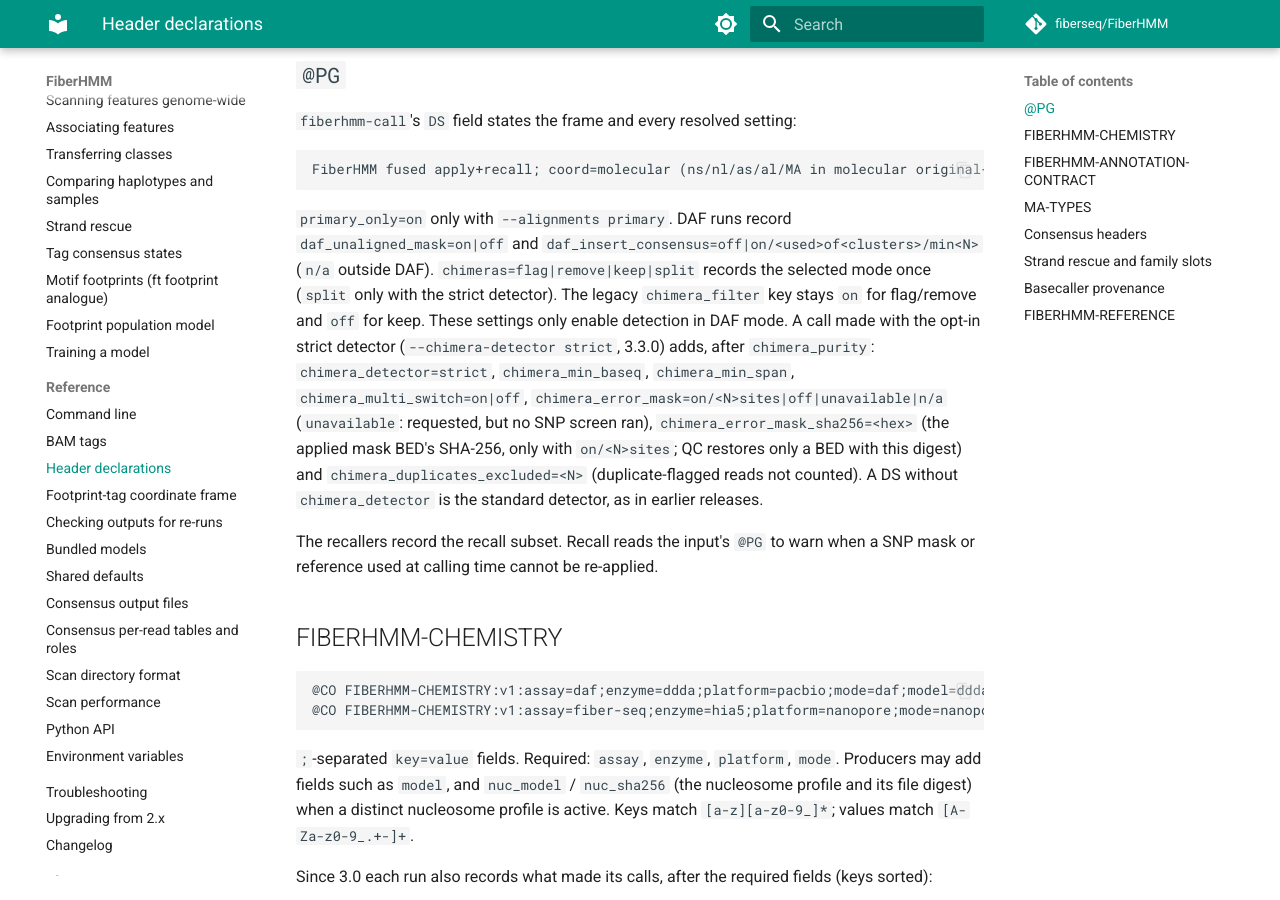
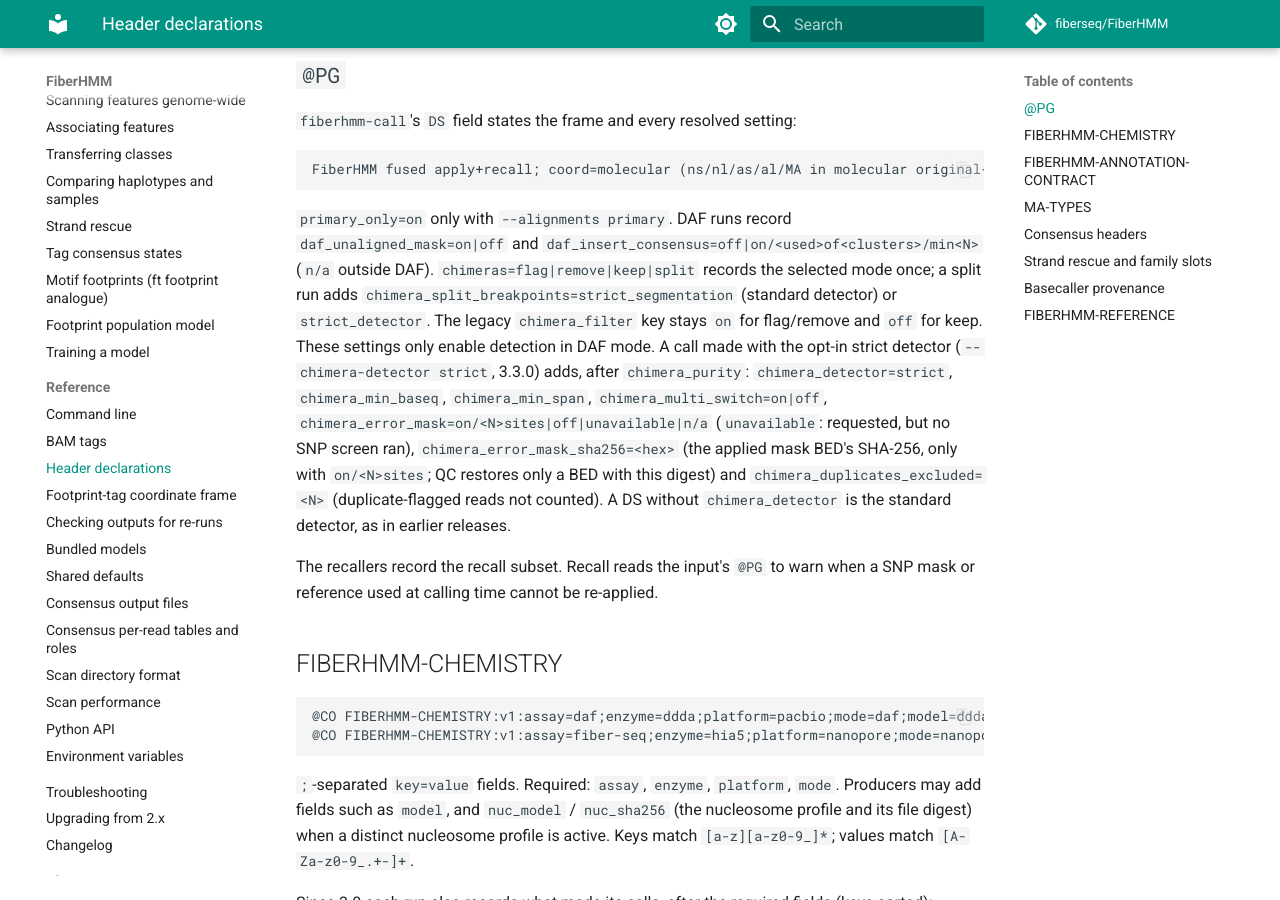
Before and after one commit to fiberseq/FiberHMM, an MkDocs documentation site: the page built from docs/reference/headers.md, in a window 1280 px wide and 900 px high, scrolled down 1587 px. Built offline with MkDocs 1.6.1 and Material for MkDocs 9.7.7, drawn with Linux system fonts in a browser that asks for light colours; comment, search, counter and statistics services are not loaded.

Commit message:
docs: split mode no longer needs the strict detector (headers, calling)
Co-Authored-By: Claude Opus 5.5 <noreply@anthropic.com>

```diff
--- a/docs/reference/headers.md
+++ b/docs/reference/headers.md
@@ -41,8 +41,9 @@ FiberHMM fused apply+recall; coord=molecular (ns/nl/as/al/MA in molecular origin
 `primary_only=on` only with `--alignments primary`. DAF runs record
 `daf_unaligned_mask=on|off` and
 `daf_insert_consensus=off|on/<used>of<clusters>/min<N>` (`n/a` outside DAF).
-`chimeras=flag|remove|keep|split` records the selected mode once (`split`
-only with the strict detector). The legacy
+`chimeras=flag|remove|keep|split` records the selected mode once; a split run
+adds `chimera_split_breakpoints=strict_segmentation` (standard detector) or
+`strict_detector`. The legacy
 `chimera_filter` key stays `on` for flag/remove and `off` for keep. These
 settings only enable detection in DAF mode. A call made with the opt-in
 strict detector (`--chimera-detector strict`, 3.3.0) adds, after
```
Also changed, not shown: docs/workflows/calling.md (+2 -1 lines).
